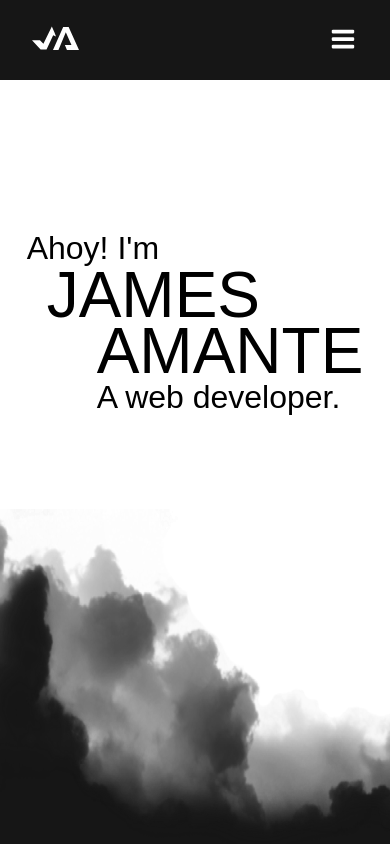
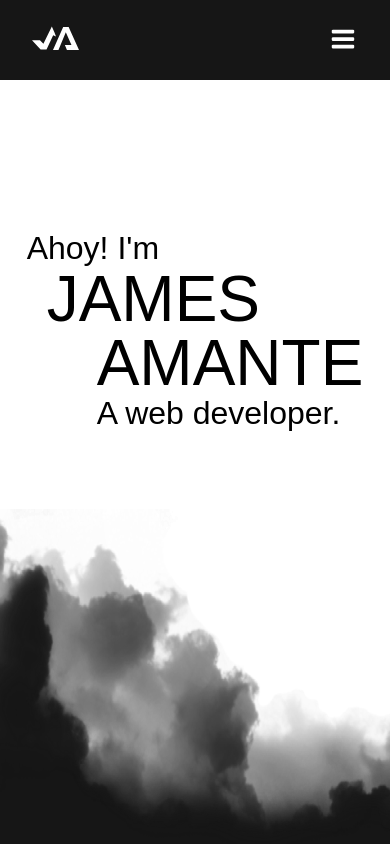
Before and after one commit to iamante/iamante_v2, a React (Create React App) app: page / in a window 390 px wide. Shown: the top 844 px of the page. Built offline with nearby package versions, Linux system fonts and the light colour scheme; a web font is replaced by a local one.

Commit message:
fixing hero line-height

```diff
--- a/src/components/Hero/Hero.css
+++ b/src/components/Hero/Hero.css
@@ -148,7 +148,7 @@
   }
 
   .hero-title > div {
-    line-height: 3.5rem;
+    line-height: 4rem;
     font-size: 4rem;
   }
 
```
